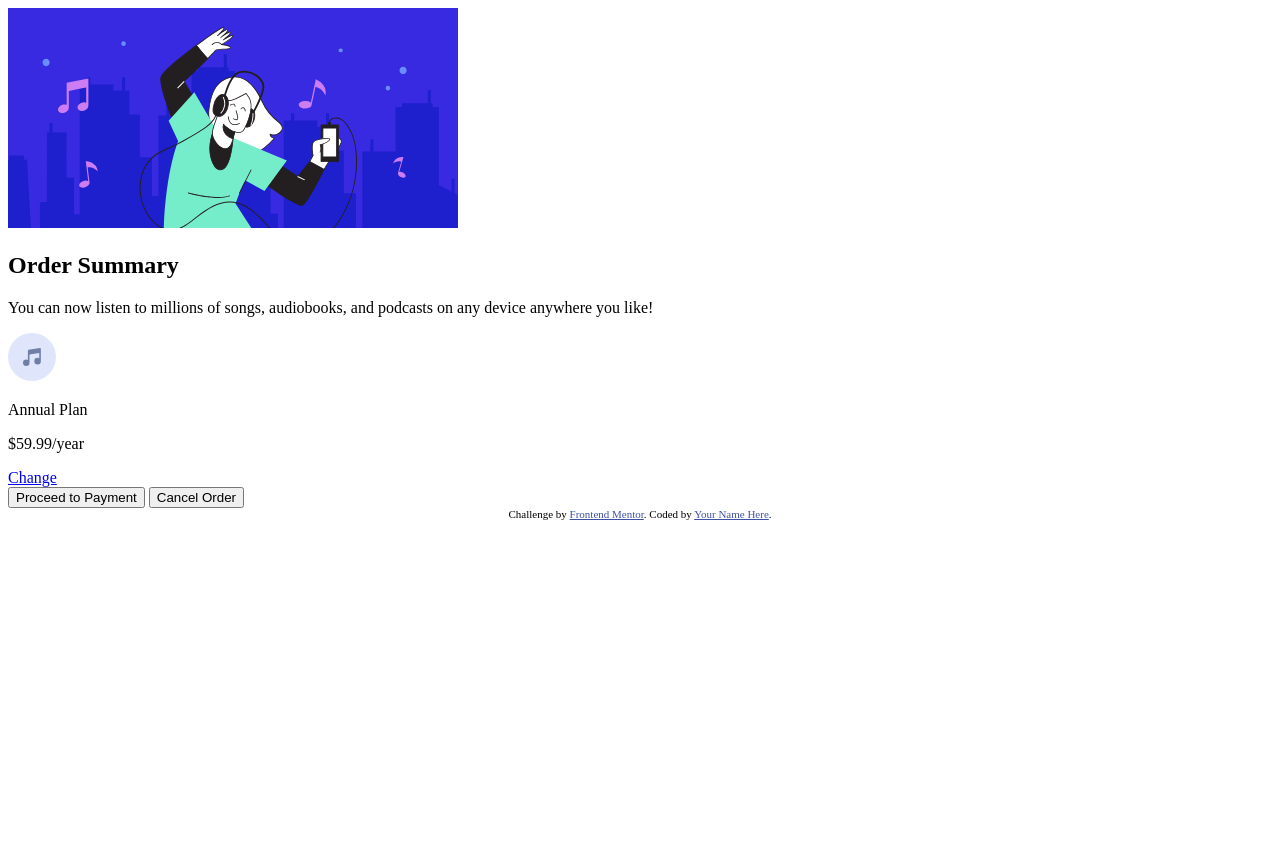
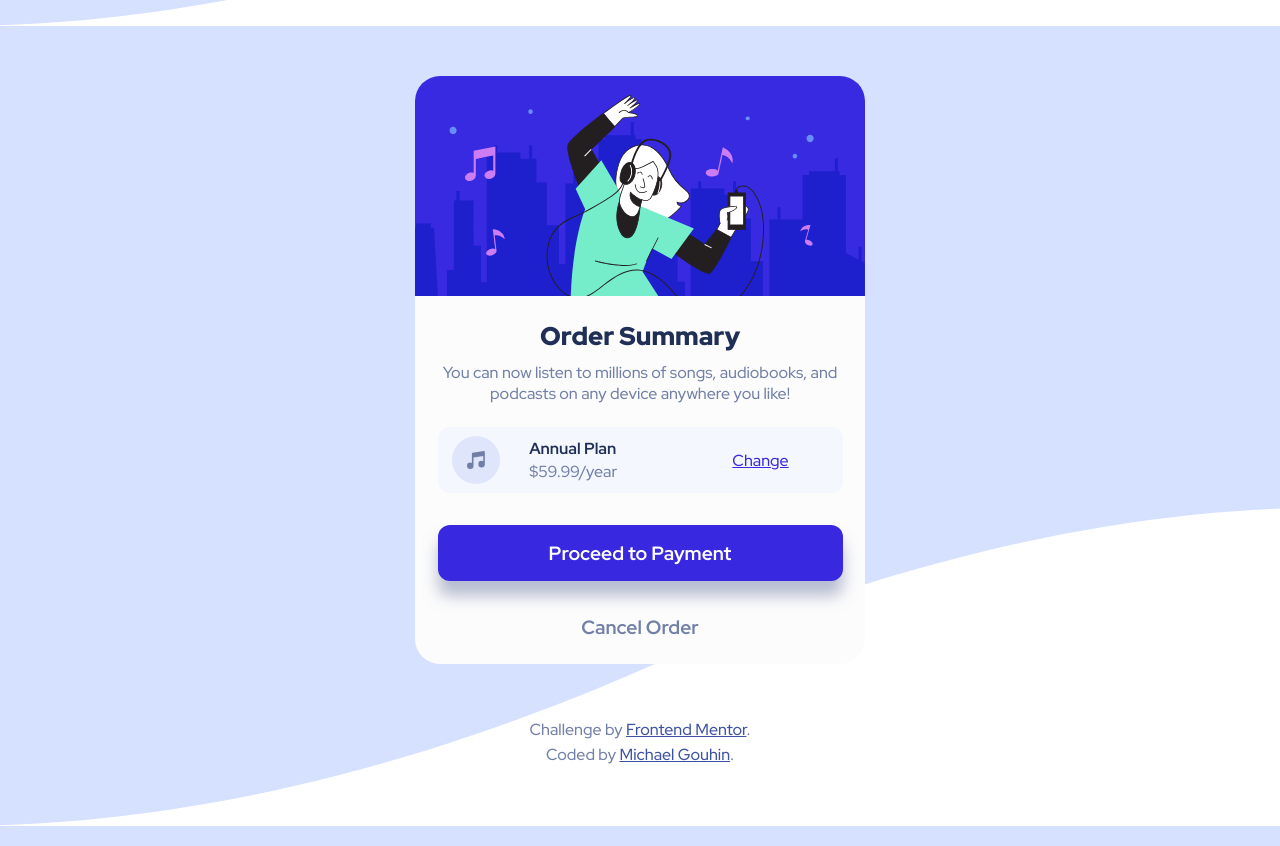
Before and after one commit to mgouhin/frontend-mentor, a plain HTML site: page order-summary-component-main/index.html in a window 1280 px wide. Before the commit the page ends 800 px from the top, so only its background shows below. Drawn offline with Linux system fonts and the light colour scheme.

Commit message:
first draft

```diff
--- a/order-summary-component-main/index.html
+++ b/order-summary-component-main/index.html
@@ -1,6 +1,9 @@
 <!DOCTYPE html>
 <html lang="en">
+
 <!-- NEED TO HOST THIS ON NETLIFY AFTER IT IS COMPLETE -->
+<!-- NEED TO UPDATE README AFTER PROJECT IS COMPLETE -->
+<!-- TRY REFACTORING CODE AND CLEANING IT UP -->
 
 <head>
   <meta charset="UTF-8">
@@ -8,13 +11,17 @@
   <!-- displays site properly based on user's device -->
 
   <link rel="icon" type="image/png" sizes="32x32" href="./images/favicon-32x32.png">
-  <link rel="stylesheet" href="styles.css">
+
+  <link rel="stylesheet" type="text/css" href="styles.css">
+  <link rel="preconnect" href="https://fonts.googleapis.com">
+  <link rel="preconnect" href="https://fonts.gstatic.com" crossorigin>
+  <link href="https://fonts.googleapis.com/css2?family=Red+Hat+Display:wght@500;700;900&display=swap" rel="stylesheet">
 
   <title>Frontend Mentor | Order summary card</title>
 </head>
 
 <body>
-  <div>
+  <div class="card">
     <img src="./images/illustration-hero.svg" alt="Illustrated person listening to music.">
     <h2>Order Summary</h2>
 
@@ -23,17 +30,20 @@
 
     <div class="plan-option">
       <img src="./images/icon-music.svg" alt="Headphones image.">
-      <p>Annual Plan</p>
-      <p>$59.99/year</p>
+      <div>
+        <p><strong>Annual Plan</strong></p>
+        <p>$59.99/year</p>
+      </div>
       <a href="https://www.spotify.com">Change</a>
     </div>
 
-    <button type="button">Proceed to Payment</button>
-    <button type="button">Cancel Order</button>
+    <button type="button" class="primary-button">Proceed to Payment</button>
+    <button type="button" class="secondary-button">Cancel Order</button>
   </div>
   <div class="attribution">
-    Challenge by <a href="https://www.frontendmentor.io?ref=challenge" target="_blank">Frontend Mentor</a>.
-    Coded by <a href="#">Your Name Here</a>.
+    <p>Challenge by <a target="_blank" href="https://www.frontendmentor.io?ref=challenge" target="_blank">Frontend
+        Mentor</a>.</p>
+    <p>Coded by <a target="_blank" href="https://www.github.com/mgouhin">Michael Gouhin</a>.</p>
   </div>
 </body>
 
--- a/order-summary-component-main/styles.css
+++ b/order-summary-component-main/styles.css
@@ -1,3 +1,125 @@
+* {
+  font-family: 'Red Hat Display', monospace /*sans-serif*/;
+  font-size: 16px;
+  margin-top: 2%;
+  margin-bottom: 2%;
+  box-sizing: border-box;
+}
+
+body {
+  background-color:hsl(225, 100%, 94%);
+  background: url(./images/pattern-background-mobile.svg) no-repeat center fixed;
+  background-size: cover;
+  display: flex;
+  flex-direction: column;
+  justify-content: center;
+  align-items: center;
+}
+
+h1, h2, h3 {
+  font-weight: 900;
+  color: hsl(223, 47%, 23%);
+}
+
+h2 {
+  font-size: 1.6rem;
+}
+
+p {
+  font-size: 1rem;
+  color: hsl(224, 23%, 55%);
+}
+
+strong {
+  font-weight: 700;
+  color: hsl(223, 47%, 23%);
+}
+
+button {
+  border: none;
+  padding: 15px 32px;
+  text-align: center;
+  text-decoration: none;
+  display: inline-block;
+  font-size: 1.2rem;
+  font-weight: 700;
+}
+
+.card {
+  background-color: hsl(0, 0%, 99%);
+  border-radius: 25px;
+  overflow: hidden;
+  max-width: 450px;
+  min-width: 275px;
+  width: 95%;
+  text-align: center;
+}
+
+.card > *:not(img) {
+  margin-left: 5%;
+  margin-right: 5%;
+}
+
+.card > img {
+  margin-top: 0%;
+  width: 100%;
+  height: auto;
+}
+
+.plan-option {
+  background-color: hsl(225, 100%, 98%);
+  border-radius: 12px;
+  display: flex;
+  flex-direction: row;
+  justify-content: space-around;
+  align-items: center;
+  margin-top: 5%;
+  margin-bottom: 5%;
+}
+
+.plan-option > *:not(img) {
+  width: 33.3%;
+}
+
+.plan-option > img {
+  max-width: 48px;
+  max-height: 48px;
+}
+
+.plan-option > div {
+  text-align: left;
+}
+
+.plan-option > a {
+  color: hsl(245, 75%, 52%);
+}
+
+.plan-option > a:hover {
+  color: hsla(245, 75%, 52%, 70%);
+}
+
+.primary-button {
+  background-color: hsl(245, 75%, 52%);
+  color: hsl(0, 0%, 100%);
+  box-shadow: 0px 15px 15px hsla(224, 23%, 55%, 50%);
+  width: 90%;
+  border-radius: 12px;
+}
+
+.primary-button:hover {
+  background-color: hsla(245, 75%, 52%, 70%);
+}
+
+.secondary-button {
+  background-color: hsla(0, 0%, 100%, 0%);
+  color: hsl(224, 23%, 55%);
+  width: 70%;
+}
+
+.secondary-button:hover {
+  color: hsl(223, 47%, 23%);
+}
+
 .attribution {
   font-size: 11px;
   text-align: center;
@@ -6,3 +128,10 @@
 .attribution a {
   color: hsl(228, 45%, 44%);
 }
+
+@media only screen and (min-width: 768px) {
+  body {
+    background: url(./images/pattern-background-desktop.svg) no-repeat center fixed;
+    background-size: cover;
+  }
+}
```
Also changed, not shown: 2 other files.
